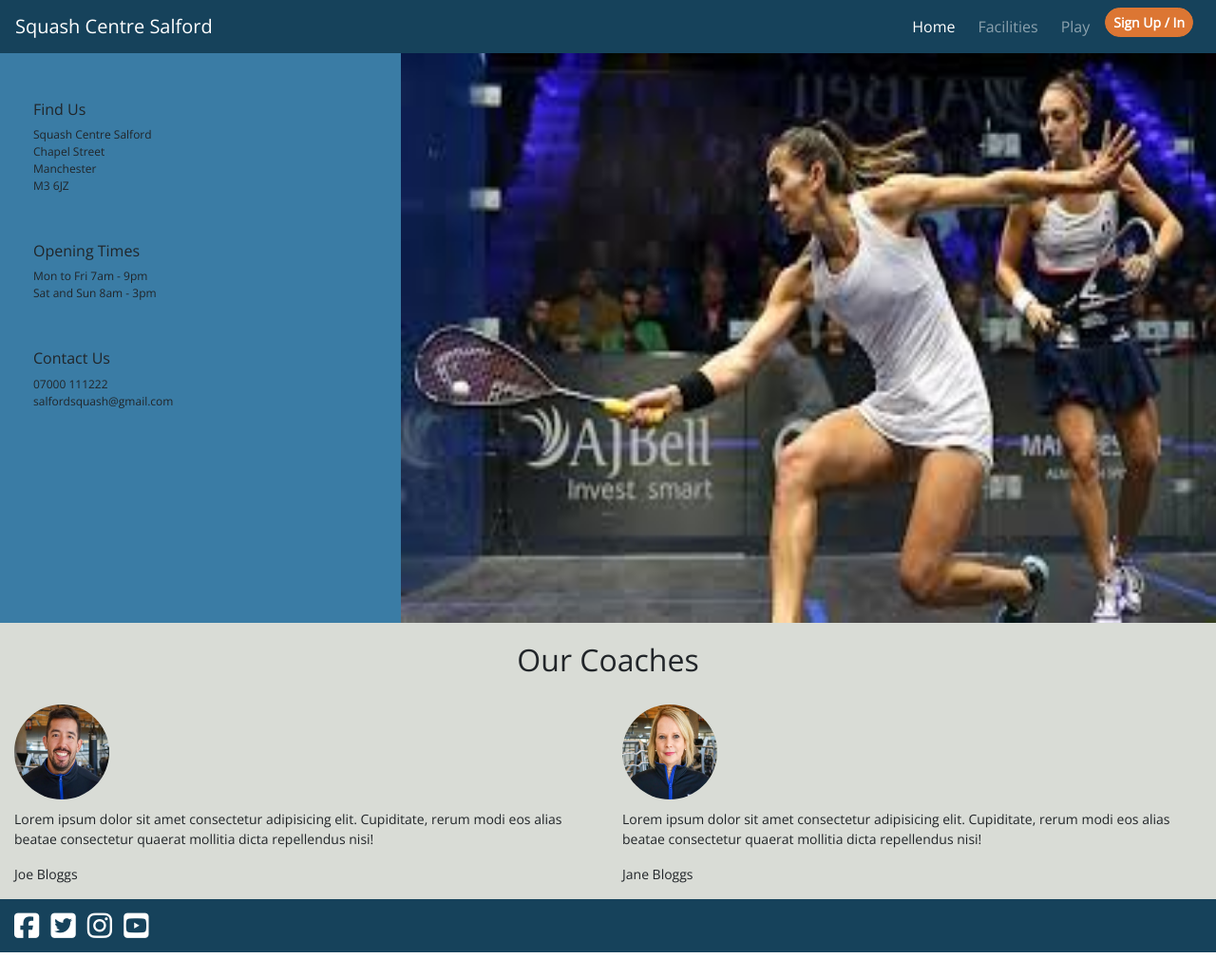
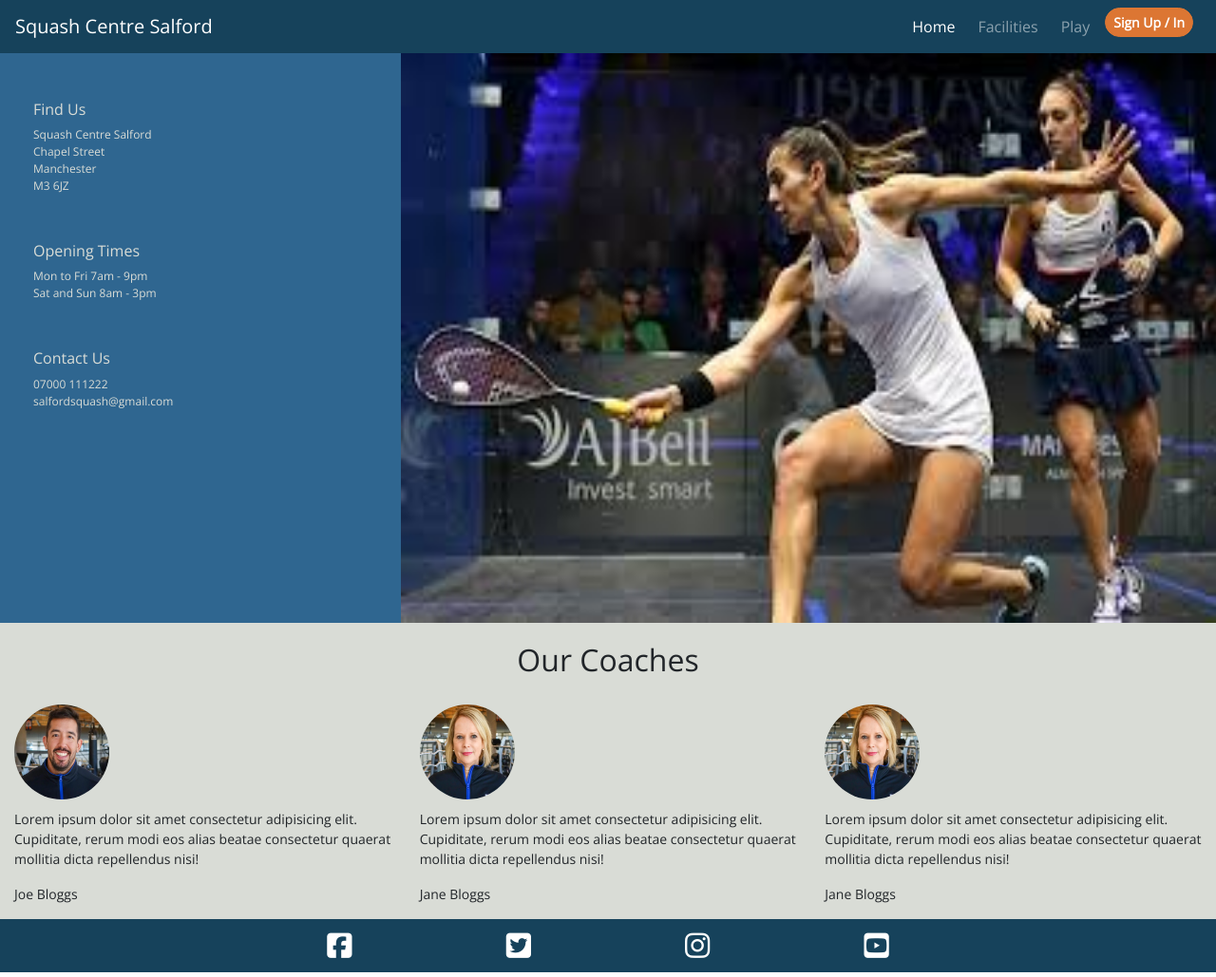
Before and after one commit to Conal84/MS1-salford-squash-centre, a plain HTML site: page index.html in a window 1280 px wide. Shown: the whole page at 95% size. Before the commit the page ends 1008 px from the top, so only its background shows below. Drawn offline with nearby package versions, Linux system fonts and the light colour scheme.

Commit message:
added another coach quote

```diff
--- a/assets/css/style.css
+++ b/assets/css/style.css
@@ -2,7 +2,7 @@
 
 /*---Colors----*/
 
-/*---Fonts---*/
+/*---Body---*/
 
 body {
     font-family: 'Open Sans', sans-serif;
@@ -57,18 +57,20 @@ body {
 
 .hero--contact {
     height: 75vh;
-    background-color: #3a7ca5;
+    background-color: #2f6690;
     padding-left: 50px;
     padding-right: 0;
 }
 
 .hero--contact h3 {
     margin-top: 50px;
+    color: #d9dcd6;
     font-size: 16px;
     font: bold;
 }
 
 .hero--contact p {
+    color: #d9dcd6;
     font-size: 12px;
 }
 
@@ -109,7 +111,16 @@ body {
     border-color: #16425b;
 }
 
-.footer-container i {
+.social-links {
+    text-align: center;
+}
+
+.social-links li {
+    display: inline;
+    padding: 0 75px 0 75px;
+}
+
+.social-links i {
     color: #fff;
     font-size: 30px;
     margin-top: 13px;
--- a/index.html
+++ b/index.html
@@ -63,7 +63,7 @@
 				</div>
 			</div>
 			<div class="row media--row">
-				<div class="col-12 col-md-6">
+				<div class="col-12 col-md-4">
 					<div class="media">
 						<div class="media-body">
 							<img src="assets/images/male-headshot.jpg" class="rounded-circle mr-3" height=100 width=100>
@@ -76,7 +76,20 @@
 						</div>
 					</div>
 				</div>
-				<div class="col-12 col-md-6">
+				<div class="col-12 col-md-4">
+					<div class="media">
+						<div class="media-body">
+							<img src="assets/images/female-headshot.jpg" class="rounded-circle mr-3" height=100 width=100>
+							<blockquote class="blockquote">
+								<p>Lorem ipsum dolor sit amet consectetur adipisicing elit. Cupiditate, rerum modi eos
+									alias
+									beatae consectetur quaerat mollitia dicta repellendus nisi!</p>
+								<p>Jane Bloggs</p>
+							</blockquote>
+						</div>
+					</div>
+				</div>
+                <div class="col-12 col-md-4">
 					<div class="media">
 						<div class="media-body">
 							<img src="assets/images/female-headshot.jpg" class="rounded-circle mr-3" height=100 width=100>
```
